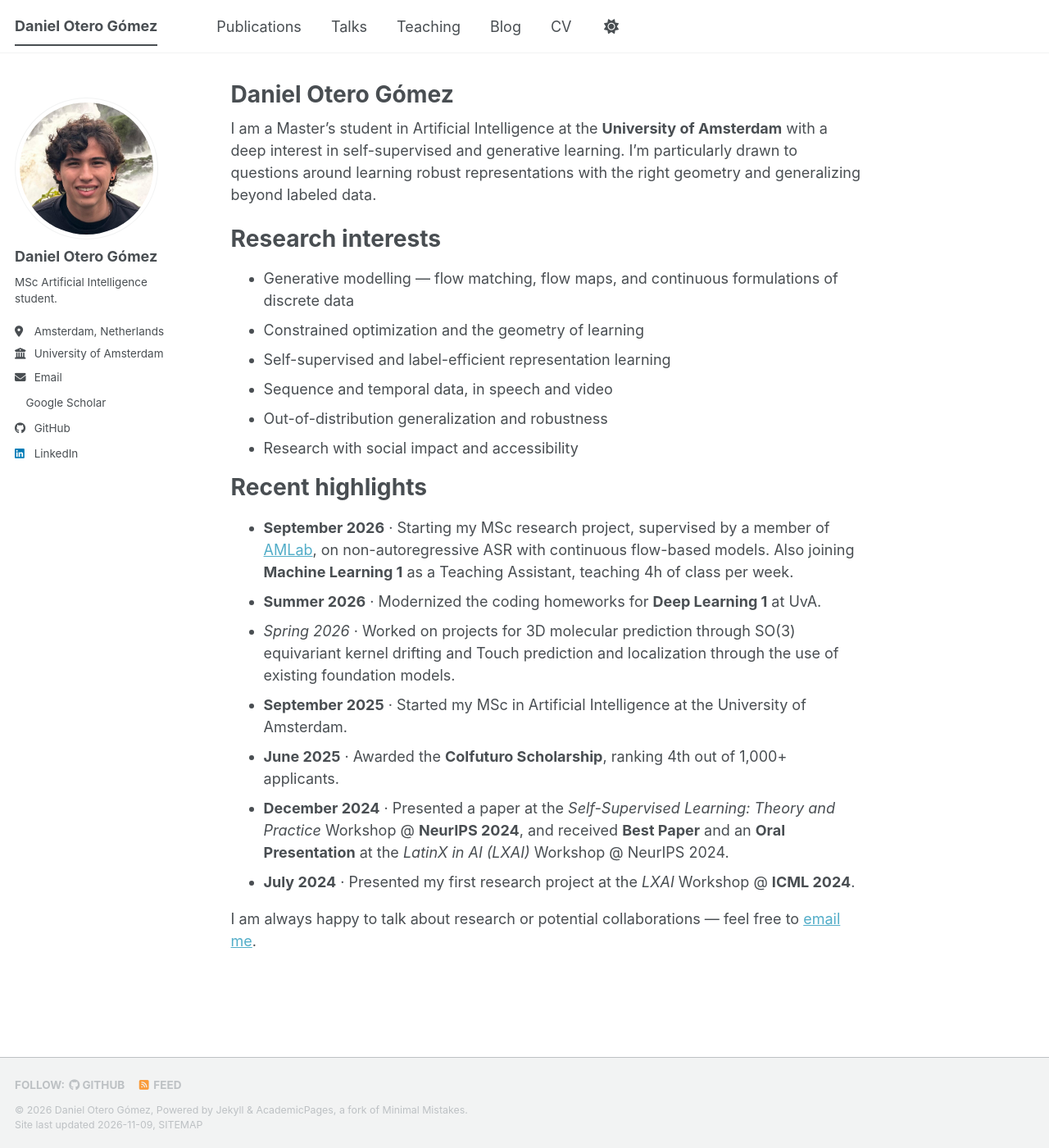
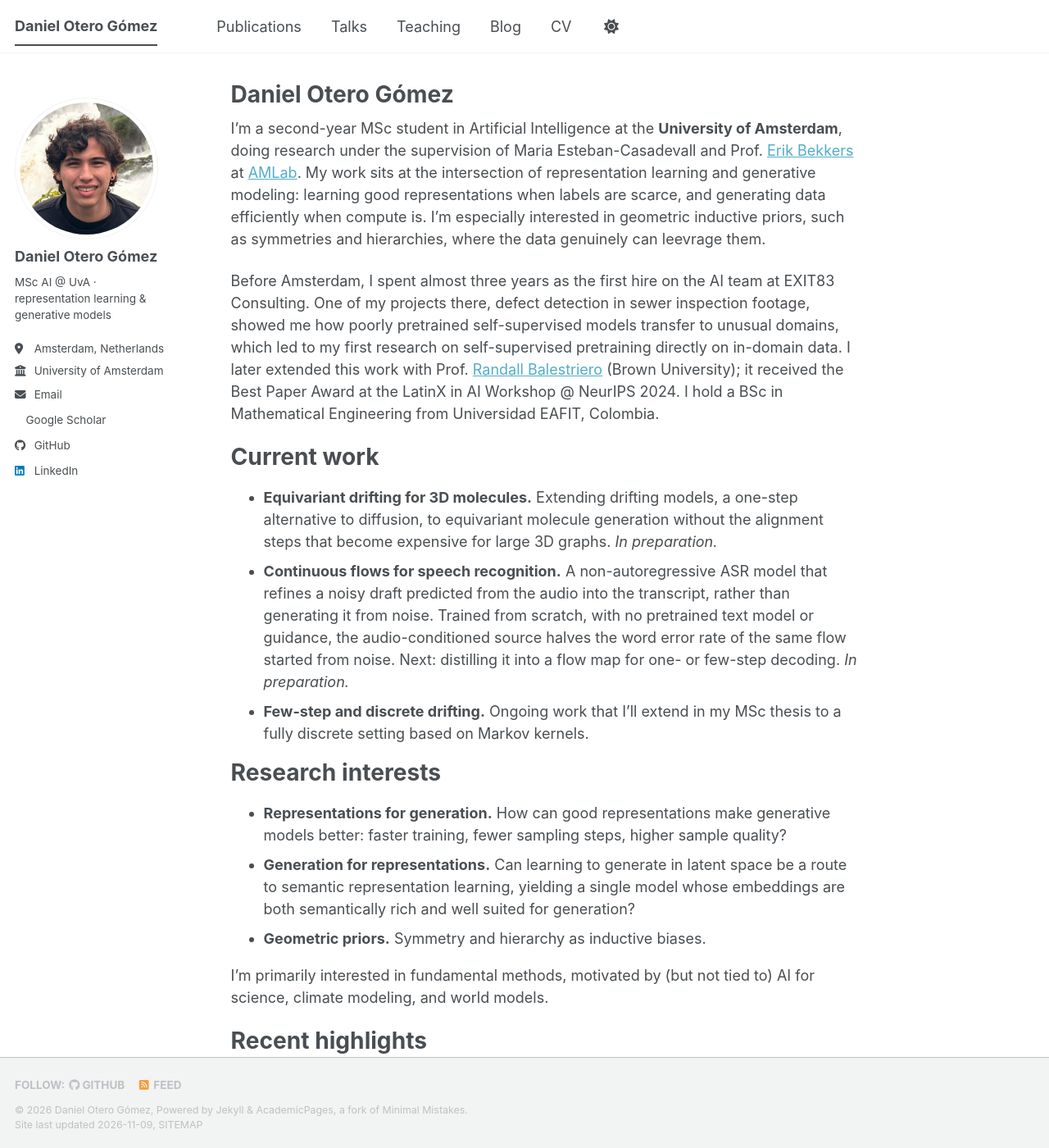
Before and after one commit to daoterog/daoterog.github.io, a Jekyll site: the page built from _pages/about.md, in a window 1280 px wide and 1400 px high. Shown: the whole window at 82% size. Built offline with Jekyll 4.4.1, drawn with Linux system fonts in a browser that asks for light colours; a style sheet for code colours, icons or effects is not loaded; some of the changed text lies outside the part shown.

Commit message:
Update/Improve

```diff
--- a/_config.yml
+++ b/_config.yml
@@ -12,7 +12,7 @@ site_theme               : "default" # The available themes options are "default
 title                    : "Daniel Otero Gómez"
 title_separator          : "-"
 name                     : &name "Daniel Otero Gómez"
-description              : &description "MSc AI student."
+description              : &description "MSc AI student at the University of Amsterdam working on representation learning and generative modeling."
 url                      : https://daoterog.github.io # The base hostname & protocol for your site e.g. "https://[your GitHub username].github.io",
                                                            # or if you already have some other page hosted on Github then use "https://[your GitHub username].github.io/[Your Repo Name]"
 baseurl                  : "" # the subpath of your site, e.g. "/blog"
@@ -26,7 +26,7 @@ author:
   avatar           : "profile.png"
   name             : "Daniel Otero Gómez"
   pronouns         : # example: "she/her"
-  bio              : "MSc Artificial Intelligence student."
+  bio              : "MSc AI @ UvA · representation learning & generative models"
   location         : "Amsterdam, Netherlands"
   employer         : "University of Amsterdam"
   uri              : # URL
--- a/_pages/about.md
+++ b/_pages/about.md
@@ -7,26 +7,33 @@ redirect_from:
   - /about.html
 ---
 
-I am a Master's student in Artificial Intelligence at the **University of Amsterdam** with a deep interest in self-supervised and generative learning. I’m particularly drawn to questions around learning robust representations with the right geometry and generalizing beyond labeled data.
+I'm a second-year MSc student in Artificial Intelligence at the **University of Amsterdam**, doing research under the supervision of Maria Esteban-Casadevall and Prof. [Erik Bekkers](https://amlab.science.uva.nl/people/ErikBekkers/) at [AMLab](https://amlab.science.uva.nl/). My work sits at the intersection of representation learning and generative modeling: learning good representations when labels are scarce, and generating data efficiently when compute is. I'm especially interested in geometric inductive priors, such as symmetries and hierarchies, where the data genuinely can leevrage them.
 
+Before Amsterdam, I spent almost three years as the first hire on the AI team at EXIT83 Consulting. One of my projects there, defect detection in sewer inspection footage, showed me how poorly pretrained self-supervised models transfer to unusual domains, which led to my first research on self-supervised pretraining directly on in-domain data. I later extended this work with Prof. [Randall Balestriero](https://randallbalestriero.github.io/) (Brown University); it received the Best Paper Award at the LatinX in AI Workshop @ NeurIPS 2024. I hold a BSc in Mathematical Engineering from Universidad EAFIT, Colombia.
+
+Current work
+======
+* **Equivariant drifting for 3D molecules.** Extending drifting models, a one-step alternative to diffusion, to equivariant molecule generation without the alignment steps that become expensive for large 3D graphs. *In preparation.*
+* **Continuous flows for speech recognition.** A non-autoregressive ASR model that refines a noisy draft predicted from the audio into the transcript, rather than generating it from noise. Trained from scratch, with no pretrained text model or guidance, the audio-conditioned source halves the word error rate of the same flow started from noise. Next: distilling it into a flow map for one- or few-step decoding. *In preparation.*
+* **Few-step and discrete drifting.** Ongoing work that I'll extend in my MSc thesis to a fully discrete setting based on Markov kernels.
 
 Research interests
 ======
-* Generative modelling — flow matching, flow maps, and continuous formulations of discrete data
-* Constrained optimization and the geometry of learning
-* Self-supervised and label-efficient representation learning
-* Sequence and temporal data, in speech and video
-* Out-of-distribution generalization and robustness
-* Research with social impact and accessibility
+* **Representations for generation.** How can good representations make generative models better: faster training, fewer sampling steps, higher sample quality?
+* **Generation for representations.** Can learning to generate in latent space be a route to semantic representation learning, yielding a single model whose embeddings are both semantically rich and well suited for generation?
+* **Geometric priors.** Symmetry and hierarchy as inductive biases.
+
+I'm primarily interested in fundamental methods, motivated by (but not tied to) AI for science, climate modeling, and world models.
 
 Recent highlights
 ======
-* **September 2026** · Starting my MSc research project, supervised by a member of [AMLab](https://amlab.science.uva.nl/), on non-autoregressive ASR with continuous flow-based models. Also joining **Machine Learning 1** as a Teaching Assistant, teaching 4h of class per week.
-* **Summer 2026** · Modernized the coding homeworks for **Deep Learning 1** at UvA.
-* *Spring 2026* · Worked on projects for 3D molecular prediction through SO(3) equivariant kernel drifting and Touch prediction and localization through the use of existing foundation models.
+* **Fall 2026** · Leading the course-wide seminars for **Deep Learning 1** at UvA, focused on implementation and on going deeper into topics from the lectures, including recent advances that build on the foundations covered in class ([materials](https://github.com/daoterog/uva_dl1_seminars_2026)).
+* **September 2026** · Started the second year of my MSc and joined **Machine Learning 1** as a Teaching Assistant, teaching 4h of class per week.
+* **Summer 2026** · Modernized the coding assignments for **Deep Learning 1** at UvA: added a new part on diffusion models, automated grading, and refactored the codebase for readability and easy setup.
+* **Spring 2026** · Started working on equivariant drifting models for 3D molecule generation with AMLab researchers. Also worked on touch prediction and localization with vision foundation models.
 * **September 2025** · Started my MSc in Artificial Intelligence at the University of Amsterdam.
 * **June 2025** · Awarded the **Colfuturo Scholarship**, ranking 4th out of 1,000+ applicants.
 * **December 2024** · Presented a paper at the *Self-Supervised Learning: Theory and Practice* Workshop @ **NeurIPS 2024**, and received **Best Paper** and an **Oral Presentation** at the *LatinX in AI (LXAI)* Workshop @ NeurIPS 2024.
 * **July 2024** · Presented my first research project at the *LXAI* Workshop @ **ICML 2024**.
 
-I am always happy to talk about research or potential collaborations — feel free to [email me](mailto:doterog320@gmail.com).
+I'm looking for **research positions** after I graduate in 2027, in academia or industry. I'm always happy to talk about research or potential collaborations, so feel free to [email me](mailto:doterog320@gmail.com).
```
Also changed, not shown: _teaching/2026-fall-dl1-seminars.md (added, +13 -0 lines), _teaching/2026-fall-ml1-ta.md (+1 -1 lines), _teaching/2026-summer-dl1-materials.md (+6 -1 lines).
